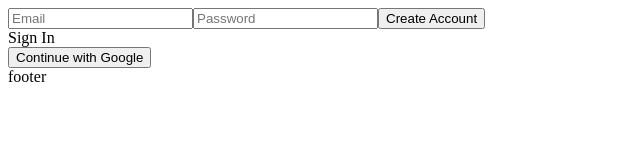
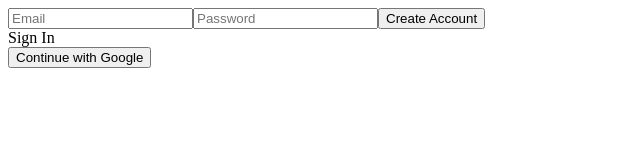
Before and after one commit to helloljho/tiny-twitter-clone, a React (Create React App) app: page /#/ in a window 1280 px wide. Shown: the top 160 px of the page, without its empty margins (0-640 px from the left). Built offline with nearby package versions, Linux system fonts and the light colour scheme; no server answers.

Commit message:
image temp

```diff
--- a/src/App.js
+++ b/src/App.js
@@ -21,7 +21,6 @@ function App() {
       ) : (
         'Initializing...'
       )}
-      <footer>footer</footer>
     </>
   );
 }
--- a/src/routes/Home.jsx
+++ b/src/routes/Home.jsx
@@ -23,6 +23,9 @@ const Home = ({ userObj }) => {
     setTweet(value);
   };
 
+  const onFileChange = (event) => {
+    console.log(event);
+  };
   const onSubmit = async (event) => {
     event.preventDefault();
     await dbService.collection('tweet').add({
@@ -43,6 +46,7 @@ const Home = ({ userObj }) => {
           maxLength={120}
           value={tweet}
         />
+        <input type="file" accept="image/*" onChange={onFileChange} />
         <input type="submit" value="Tweet" />
       </form>
       <div>
```
